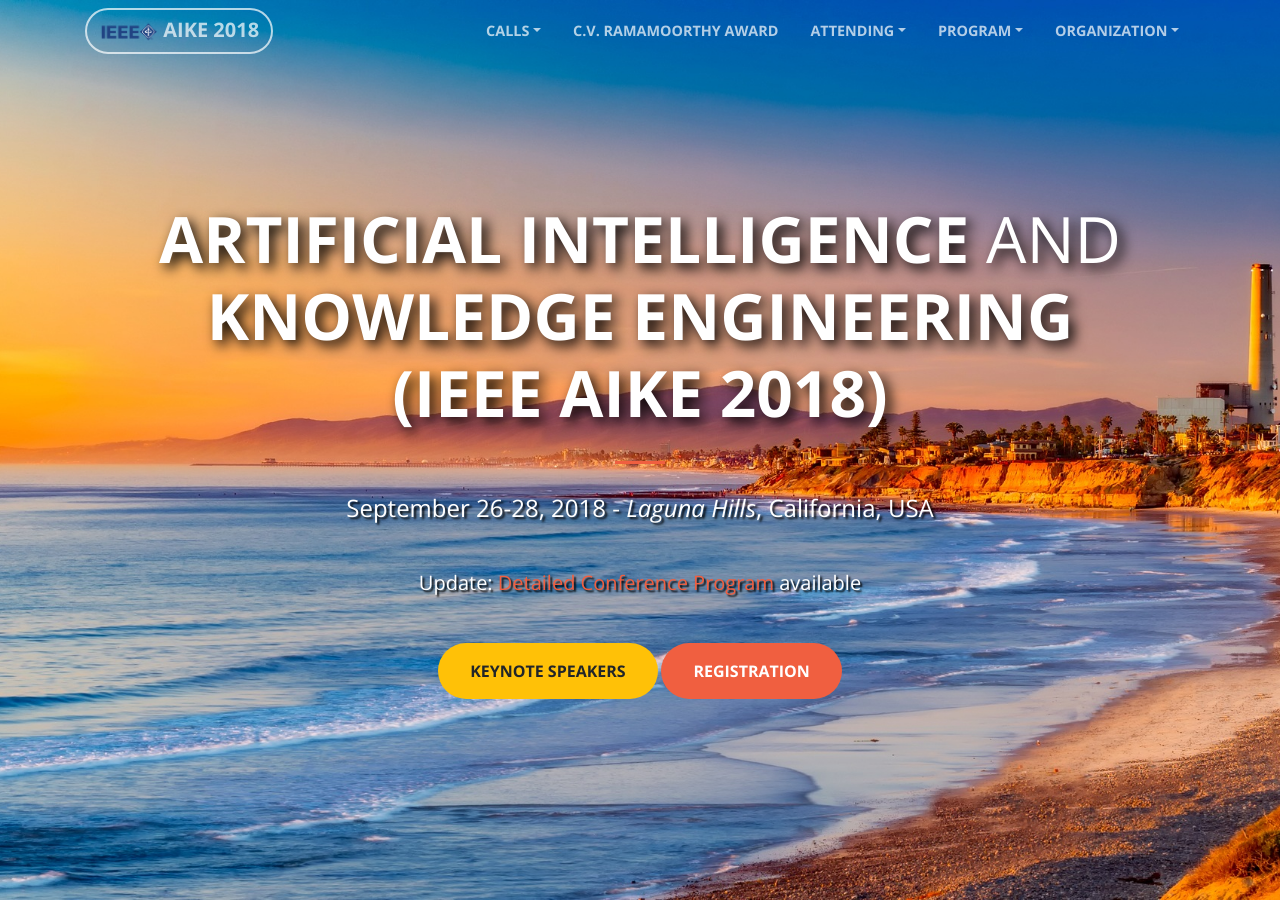
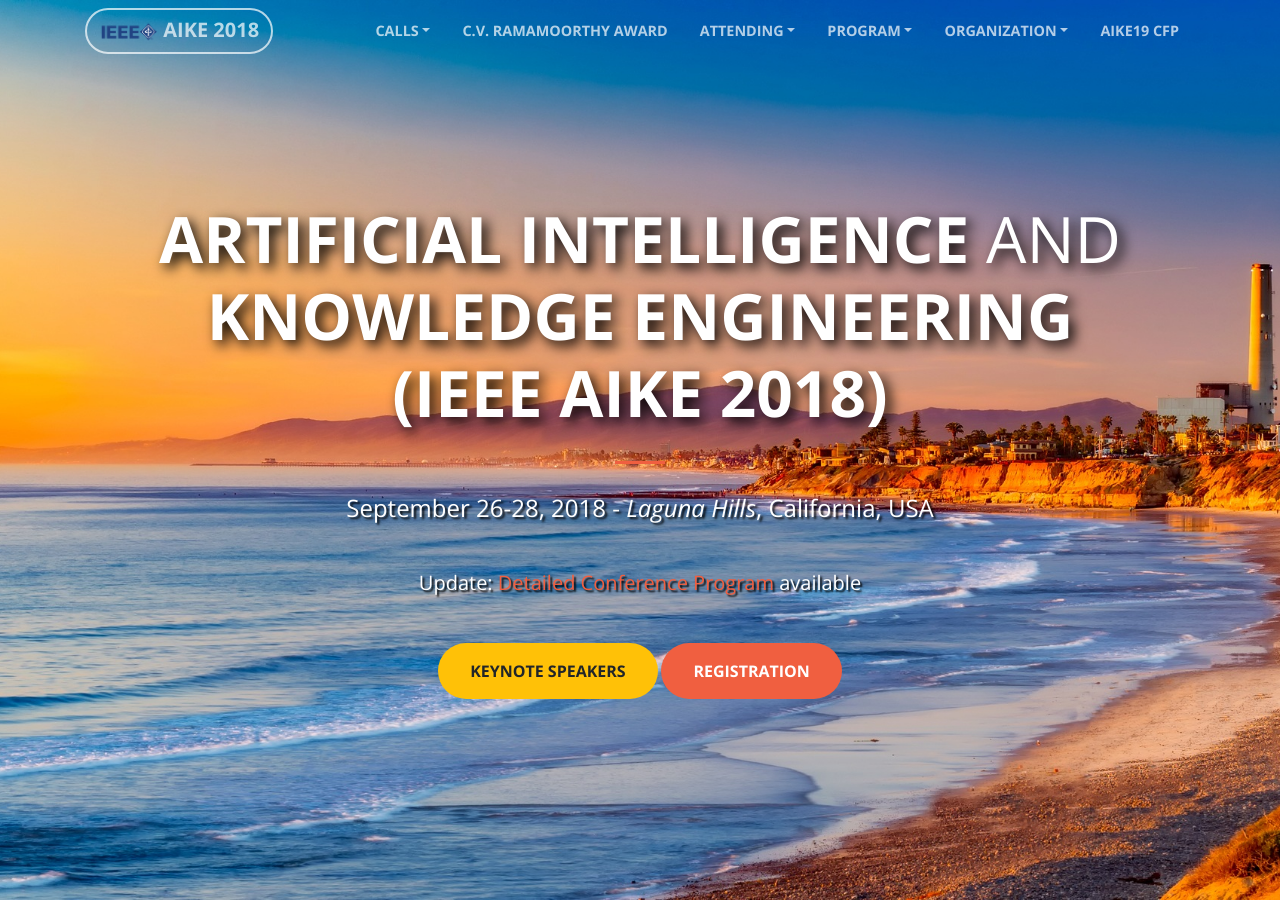
Before and after one commit to ieee-aike/2018, a Jekyll site: the page built from index.md, in a window 1280 px wide and 900 px high. Built offline with Jekyll 4.4.1, drawn with Linux system fonts in a browser that asks for light colours.

Commit message:
Update menu.yml

```diff
--- a/_data/menu.yml
+++ b/_data/menu.yml
@@ -44,3 +44,5 @@
         url: ./pc
       - page: Contacts
         url: ./#contacts
+  - title: AIKE19 CFP
+    url: http://www.ieee-aike.org/2019/cfp_ieee_aike2019.pdf
```
